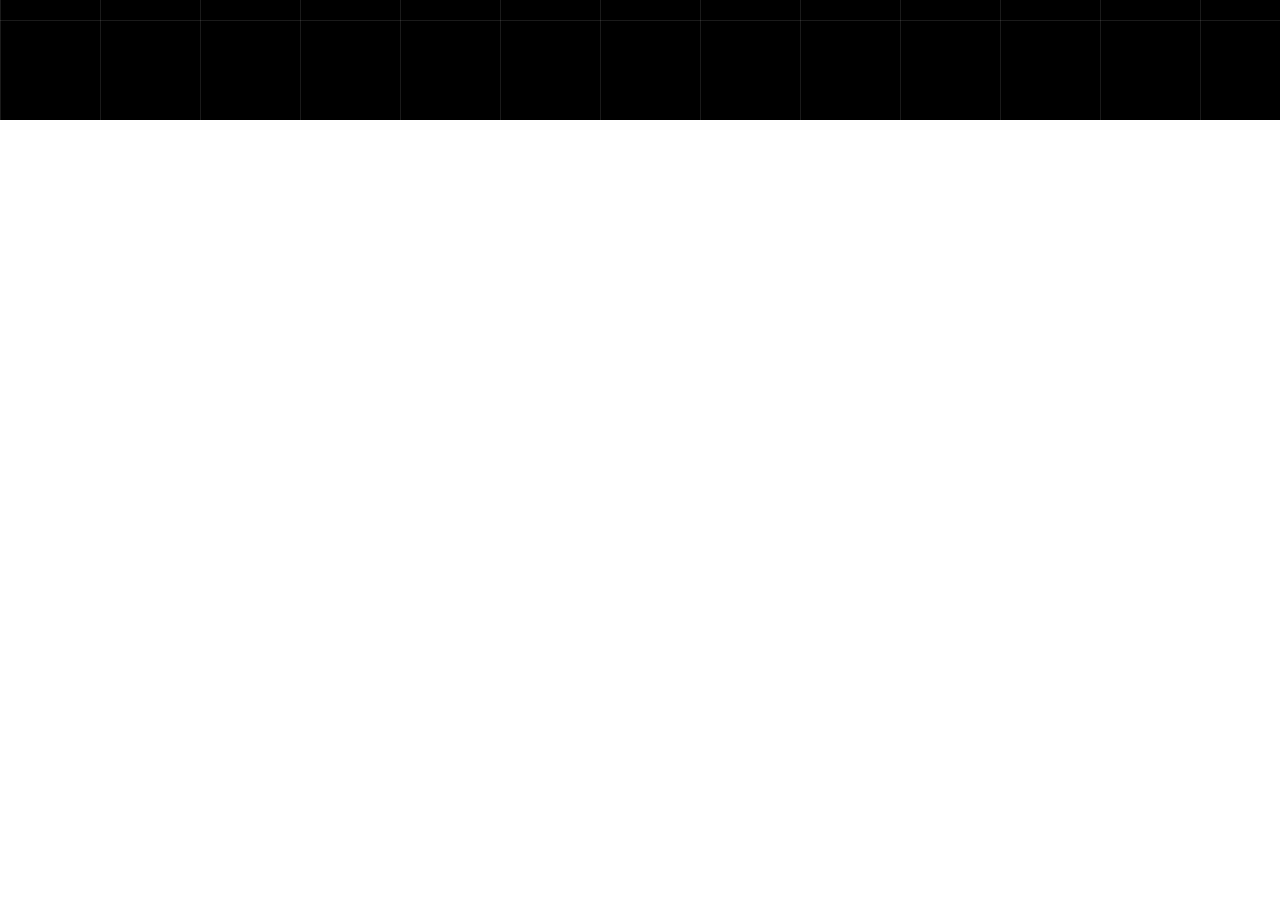
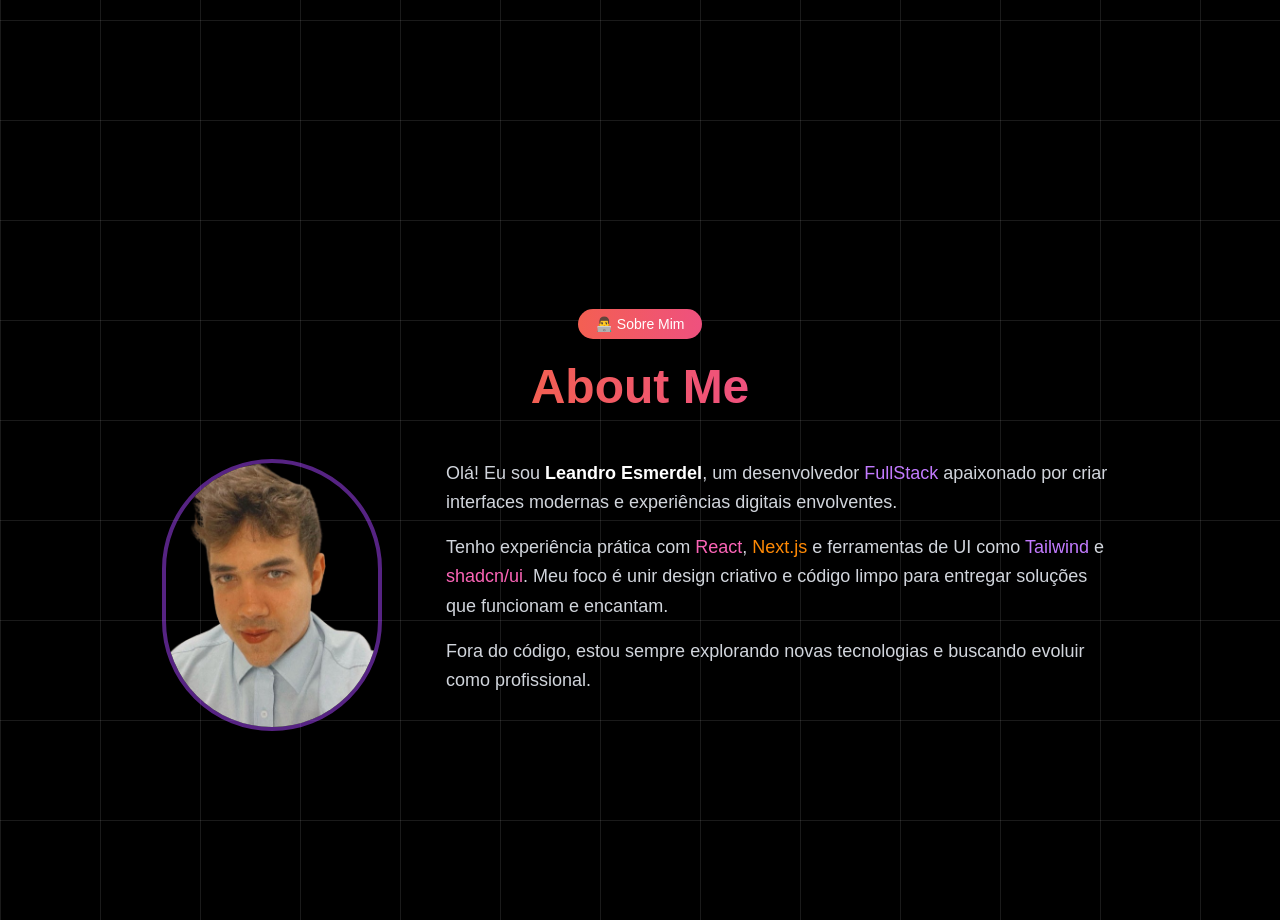
Before and after one commit to esmerdel/Portfolio, a Next.js app: page / in a window 1280 px wide. Shown: the part 680-1600 px from the top of the page. Before the commit the page ends 800 px from the top, so only its background shows below. Built offline with nearby package versions, Linux system fonts and the light colour scheme.

Commit message:
About-me

```diff
--- /dev/null
+++ b/app/components/About.tsx
@@ -0,0 +1,67 @@
+import Image from "next/image"
+
+export default function About() {
+  return (
+    <section
+      id="about"
+      className="relative flex flex-col items-center justify-center min-h-screen px-6 py-20 md:px-20 text-center md:text-left"
+    >
+{/* Fundo*/}
+<div
+  className="absolute inset-0 -z-10 bg-black"
+  style={{
+    backgroundImage:
+      "linear-gradient(rgba(255,255,255,0.1) 1px, transparent 1px), linear-gradient(90deg, rgba(255,255,255,0.1) 1px, transparent 1px)",
+    backgroundSize: "100px 100px"
+  }}
+/>
+
+
+      {/* Badge */}
+      <div className="px-4 py-1 mb-6 text-sm font-medium text-white border rounded-full animate-gradient-bg border-transparent">
+        👨‍💻 Sobre Mim
+      </div>
+
+      {/* Título */}
+      <h2 className="mb-12 text-4xl font-extrabold md:text-5xl animate-gradient">
+        About Me
+      </h2>
+
+      {/* Conteúdo */}
+      <div className="flex flex-col items-center gap-12 md:flex-row md:items-start md:gap-16">
+        {/* Avatar */}
+        <div className="flex-shrink-0">
+          <Image
+            src="/leandro.png"
+            alt="Leandro Esmerdel"
+            width={220}
+            height={220}
+            className="rounded-full border-4 border-purple-500/50 shadow-lg"
+          />
+        </div>
+
+        {/* Texto */}
+        <div className="max-w-2xl space-y-4 text-gray-300">
+          <p className="text-lg leading-relaxed">
+            Olá! Eu sou <span className="font-bold text-white">Leandro Esmerdel</span>,
+            um desenvolvedor <span className="text-purple-400">FullStack</span> apaixonado
+            por criar interfaces modernas e experiências digitais envolventes.
+          </p>
+
+          <p className="text-lg leading-relaxed">
+            Tenho experiência prática com <span className="text-pink-400">React</span>,{" "}
+            <span className="text-orange-400">Next.js</span> e ferramentas de UI como{" "}
+            <span className="text-purple-400">Tailwind</span> e{" "}
+            <span className="text-pink-400">shadcn/ui</span>. Meu foco é unir design
+            criativo e código limpo para entregar soluções que funcionam e encantam.
+          </p>
+
+          <p className="text-lg leading-relaxed">
+            Fora do código, estou sempre explorando novas tecnologias e buscando
+            evoluir como profissional.
+          </p>
+        </div>
+      </div>
+    </section>
+  )
+}
--- a/app/page.tsx
+++ b/app/page.tsx
@@ -1,11 +1,13 @@
 import Header from "./components/Header"
 import Hero from "./components/Hero"
+import About from "./components/About"
 
 export default function Home() {
   return (
     <main className="relative min-h-screen bg-transparent text-white">
       <Header />
       <Hero />
+      <About />
     </main>
   )
 }
```
Also changed, not shown: public/leandro.png (added).
